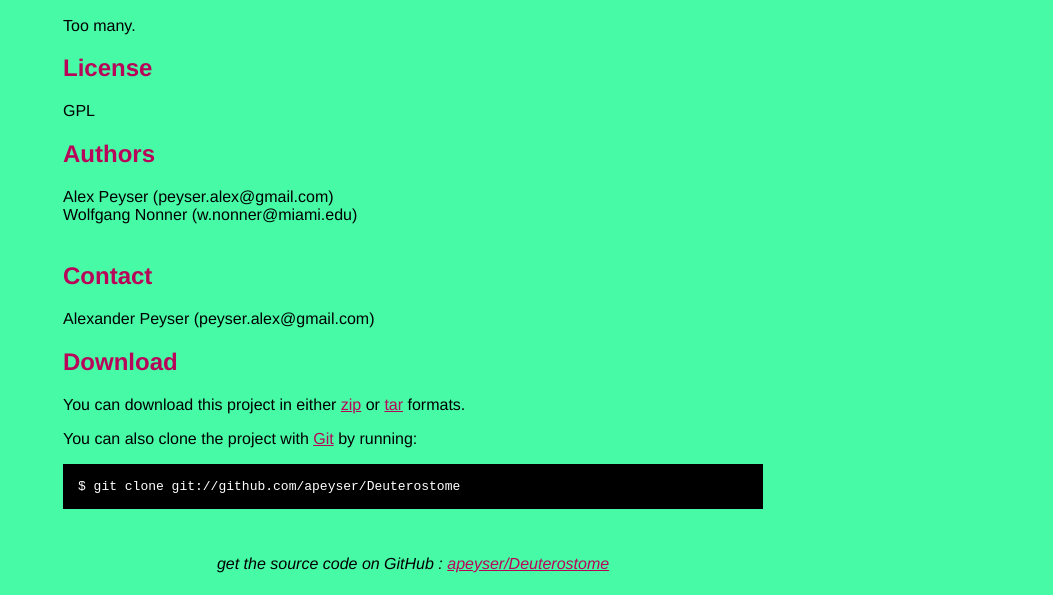
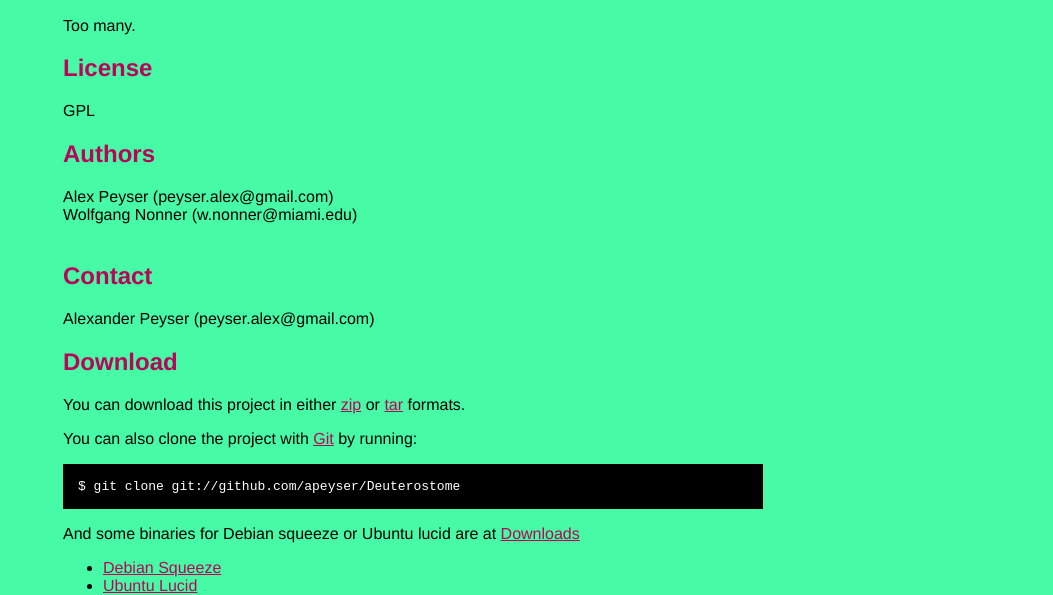
Before and after one commit to apeyser/Deuterostome, a plain HTML site: page index.html in a window 1280 px wide. Shown: the part 350-945 px from the top of the page, without its empty margins (227-1280 px from the left). Drawn offline with Linux system fonts and the light colour scheme.

Commit message:
downloads

```diff
--- a/index.html
+++ b/index.html
@@ -77,6 +77,14 @@
       <pre>$ git clone git://github.com/apeyser/Deuterostome</pre>
     </p>
 
+    <p>And some binaries for Debian squeeze or Ubuntu lucid are
+      at <a href="https://github.com/apeyser/Deuterostome/downloads">Downloads</a>
+      <ul>
+	<li><a href="https://github.com/downloads/apeyser/Deuterostome/squeeze-dm_4.8.8-1_amd64.deb">Debian Squeeze</a></li>
+	<li><a href="https://github.com/downloads/apeyser/Deuterostome/lucid-dm_4.8.8-1_amd64.deb">Ubuntu Lucid</a></li>
+      </ul>
+    </p>
+
     <div class="footer">
       get the source code on GitHub : <a href="http://github.com/apeyser/Deuterostome">apeyser/Deuterostome</a>
     </div>
```
